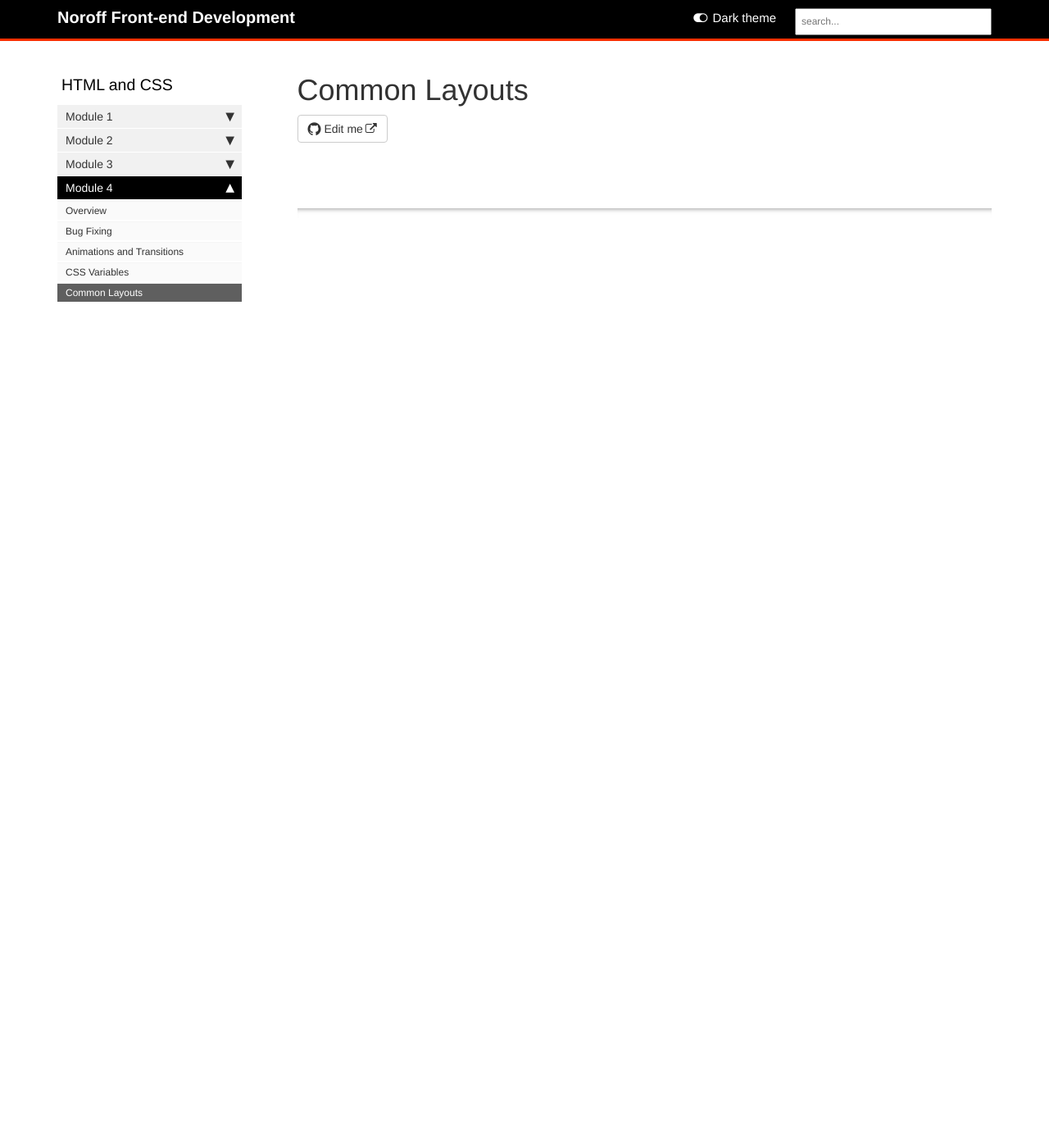
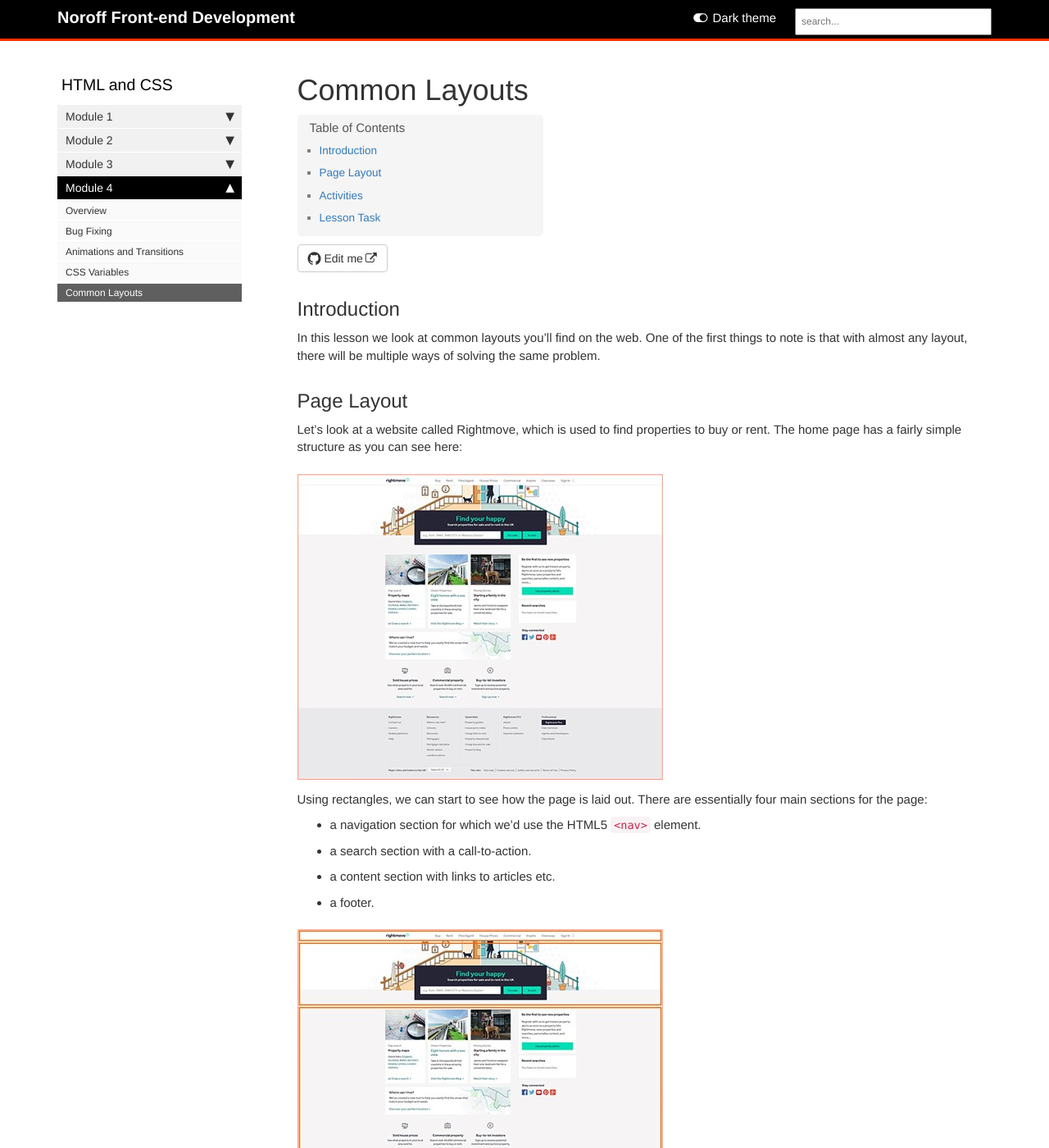
Before and after one commit to AmberBentley/content-feu, a Jekyll site: the page built from pages/html-css/common-layouts.md, in a window 1280 px wide and 1400 px high. Shown: the whole window at 82% size. Built offline with Jekyll 4.4.1, drawn with Linux system fonts in a browser that asks for light colours; comment, search, counter and statistics services are not loaded; some of the changed text lies outside the part shown.

Commit message:
HTML+CSS Module 4 Lesson 4 added

```diff
--- a/pages/html-css/common-layouts.md
+++ b/pages/html-css/common-layouts.md
@@ -6,3 +6,45 @@ sidebar: html-css
 permalink: html-css/common-layouts.html
 folder: html-css
 ---
+## Introduction
+
+In this lesson we look at common layouts you’ll find on the web. One of the first things to note is that with almost any layout, there will be multiple ways of solving the same problem.
+
+## Page Layout
+
+Let’s look at a website called Rightmove, which is used to find properties to buy or rent. The home page has a fairly simple structure as you can see here:
+
+![Rightmove](../../images/htmlcss/4-4-pagelayout.jpg)
+
+Using rectangles, we can start to see how the page is laid out. There are essentially four main sections for the page:
+
+- a navigation section for which we’d use the HTML5 `<nav>` element.
+- a search section with a call-to-action.
+- a content section with links to articles etc.
+- a footer.
+
+![Rightmove 2](../../images/htmlcss/4-4-pagelayout2.jpg)
+
+If we drill down into the content section, we can see that it has a two-column layout, and one of the columns has a three-column layout inside it. This nesting of columns is fairly common across the web and it is important to understand how these sections nest and interact with the other sections around them.
+
+![Nesting columns](../../images/htmlcss/4-4-nestingcolumns.jpg)
+
+Now let’s take out the content and just view the orange rectangles for the whole page. The background for the sections has been filled in to make it easier to see.
+
+![Outline](../../images/htmlcss/4-4-nestingcolumns2.jpg)
+
+Let’s build the layout using CSS Grids.
+
+## Activities
+
+**WATCH**
+
+[This tutorial video on building a common layout, this time using Flexbox.](https://scrimba.com/scrim/cRqk2wCD?pl=paaBbTa) (5m)
+
+## Lesson Task
+
+### Brief
+
+There are practice questions in the master branch of [this repo](https://github.com/Noroff-Education/lesson-task-htmlcss-module4-lesson4).
+
+Attempt the answers before checking them against the answers in the [answers branch](https://github.com/Noroff-Education/lesson-task-htmlcss-module4-lesson4/tree/answers) of the repo.
```
Also changed, not shown: images/htmlcss/4-4-nestingcolumns.jpg (added), images/htmlcss/4-4-nestingcolumns2.jpg (added), images/htmlcss/4-4-pagelayout.jpg (added), images/htmlcss/4-4-pagelayout2.jpg (added).
